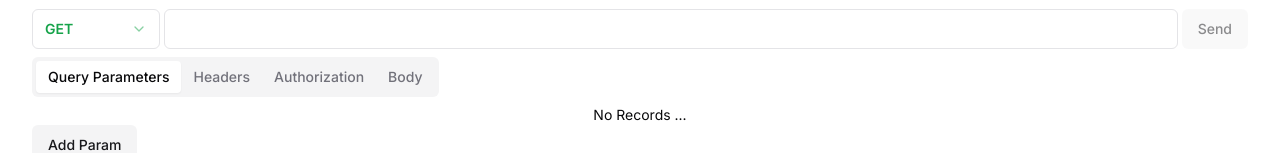
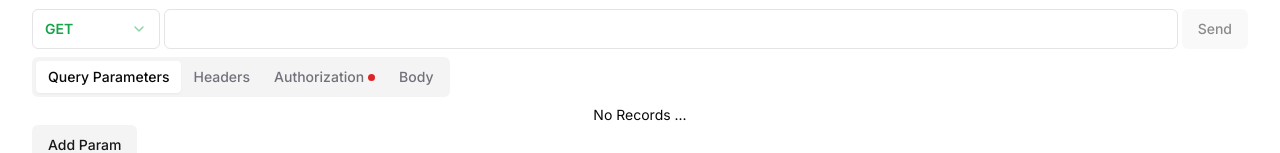
Before and after one commit to alexboisseau/postboy, a Next.js app: page / in a window 1280 px wide. Shown: the part 144-297 px from the top of the page. Built offline with nearby package versions, Linux system fonts and the light colour scheme.

Commit message:
feat(advanced configuration): add a colored indicator to know if authorization is active or not

```diff
--- a/components/RequestResponse/Request/AdvancedConfiguration/AdvancedConfiguration.tsx
+++ b/components/RequestResponse/Request/AdvancedConfiguration/AdvancedConfiguration.tsx
@@ -3,14 +3,33 @@ import HeadersConfiguration from "./HeadersConfiguration";
 import BodyConfiguration from "./BodyConfiguration/BodyConfiguration";
 import { Tabs, TabsContent, TabsList, TabsTrigger } from "@/components/ui/tabs";
 import AuthorizationConfiguration from "./AuthorizationConfiguration/AuthorizationConfiguration";
+import { useContext } from "react";
+import { RequestResponseContext } from "../../state/context";
 
 export default function AdvancedConfiguration() {
+  const {
+    requestResponse: {
+      request: {
+        fields: { authorization },
+      },
+    },
+  } = useContext(RequestResponseContext);
+
+  const authorizationIsActive = authorization.type !== "no-auth";
+
   return (
     <Tabs defaultValue="query-parameters">
       <TabsList>
         <TabsTrigger value="query-parameters">Query Parameters</TabsTrigger>
         <TabsTrigger value="headers">Headers</TabsTrigger>
-        <TabsTrigger value="authorization">Authorization</TabsTrigger>
+        <TabsTrigger value="authorization">
+          <div className="flex gap-1 items-center">
+            <span>Authorization</span>
+            <div
+              className={`${authorizationIsActive ? "bg-green-600" : "bg-red-600"} rounded-full w-[7px] h-[7px]`}
+            ></div>
+          </div>
+        </TabsTrigger>
         <TabsTrigger value="body">Body</TabsTrigger>
       </TabsList>
       <TabsContent value="query-parameters">
```
